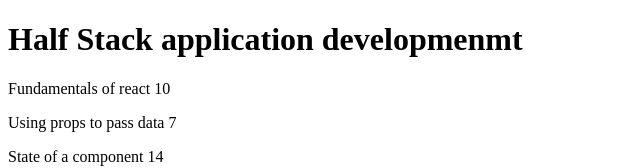
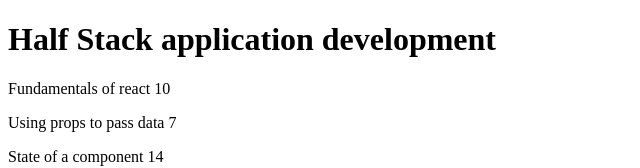
Before and after one commit to skuriacs/FullStackOpenFirstAppJs, a React (Create React App) app: page / in a window 1280 px wide. Shown: the top 168 px of the page, without its empty margins (0-640 px from the left). Built offline with nearby package versions, Linux system fonts and the light colour scheme.

Commit message:
Made course into a JS object and made parts into an array that is stored into course.

```diff
--- a/src/App.js
+++ b/src/App.js
@@ -12,7 +12,7 @@ const Part = (prop) =>
     <p> {prop.name} {prop.num} </p>
   )
 }
-const Content = (prop) =>
+/*const Content = (prop) =>
 {
   return (
     <>
@@ -21,7 +21,7 @@ const Content = (prop) =>
       <Part name={prop.course3name} num={prop.course3num} />
     </>
   )
-}
+}*/
 
 const Total = (Num) =>
 {
@@ -33,18 +33,31 @@ const Total = (Num) =>
 }
 const App = () =>
 {
-  const course = "Half Stack application developmenmt"
-  const part1 = "Fundamentals of react"
-  const exercise1 = 10
-  const part2 = "Using props to pass data"
-  const exercise2 = 7
-  const part3 = "State of a component"
-  const exercise3 = 14
+  const course = {
+    name: "Half Stack application development",
+    parts: [
+      {
+        name: "Fundamentals of react",
+        exercises: 10
+      },
+      {
+        name: "Using props to pass data",
+        exercises: 7
+      },
+      {
+        name: "State of a component",
+        exercises: 14
+      }
+    ]
+  }
   return (
     <>
-      <Header course={course} />
-      <Content course1name={part1} course2name={part2} course3name={part3} course1num={exercise1} course2num={exercise2} course3num={exercise3} />
-      <Total number={exercise1 + exercise2 + exercise3} />
+      <Header course={course.name} />
+      <Part name={course.parts[0].name} num={course.parts[0].exercises} />
+      <Part name={course.parts[1].name} num={course.parts[1].exercises} />
+
+      <Part name={course.parts[2].name} num={course.parts[2].exercises} />
+      <Total number={course.parts[0].exercises + course.parts[1].exercises + course.parts[2].exercises} />
     </>
   )
 }
```
